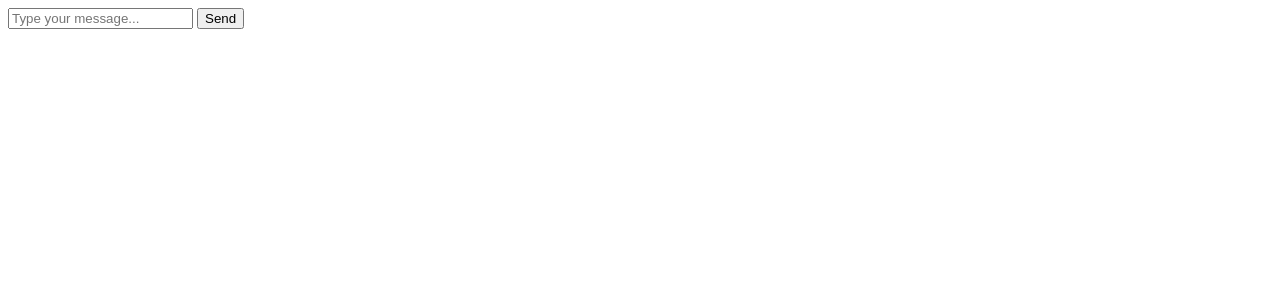
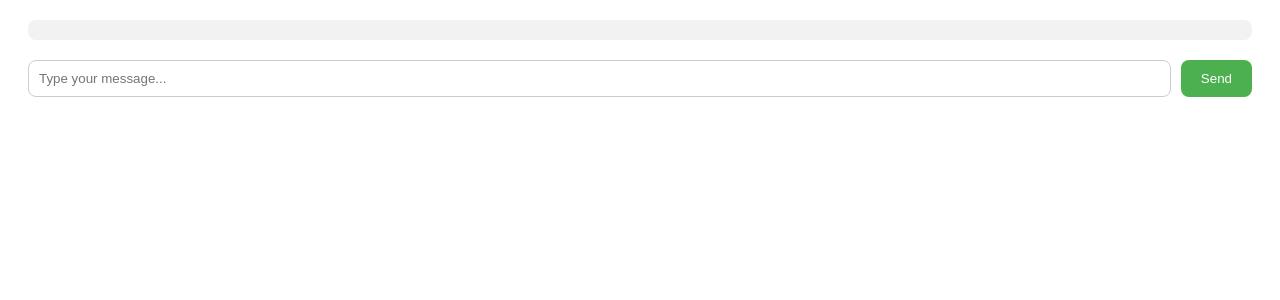
Before and after one commit to tobiasuruali/qualtrics_AI_API, a FastAPI app: page /chat in a window 1280 px wide. Shown: the top 300 px of the page. Run offline with FastAPI, Linux system fonts and the light colour scheme.

Commit message:
- Created a chatbot interface - Separated application logic from backend - Added CSS for a realistic chat view - Improved code organization

```diff
--- a/app/main.py
+++ b/app/main.py
@@ -1,6 +1,14 @@
-from fastapi import FastAPI, BackgroundTasks, HTTPException, Request
-from fastapi import FastAPI, Request, Form, HTTPException, Response, Cookie
-from fastapi.responses import RedirectResponse
+from fastapi import (
+    FastAPI,
+    BackgroundTasks,
+    HTTPException,
+    Request,
+    Form,
+    Response,
+    Cookie,
+    Depends,
+)
+from fastapi.responses import RedirectResponse, HTMLResponse, JSONResponse
 from fastapi.templating import Jinja2Templates
 from pydantic import BaseModel
 import os
@@ -10,31 +18,30 @@ import openai
 from dotenv import load_dotenv
 import time
 import backoff
-from fastapi.responses import HTMLResponse
-from fastapi.templating import Jinja2Templates
-from starlette.responses import RedirectResponse
-import json
+from starlette.middleware.sessions import SessionMiddleware
+from uuid import uuid4
+from fastapi.staticfiles import StaticFiles
 
-
-
-#Module
-from openai_service import create_completion, chatbot_completetion
+# Module
+from openai_service import create_completion, chatbot_completion
 
 # Load the .env file
 load_dotenv()
 openai.api_key = os.getenv("OPENAI_API_KEY")
 
 app = FastAPI()
+app.mount("/static", StaticFiles(directory="static"), name="static")
 templates = Jinja2Templates(directory="templates")
+
 # Configuration variables
 subject = os.getenv("SUBJECT", "US Immigration Policy")
 political_leaning = os.getenv("POLITICAL_LEANING", "left")
 
 
-
 @app.get("/")
 async def index(request: Request):
     return templates.TemplateResponse("index.html", {"request": request})
+
 
 @app.get("/v2/complete")
 async def index(request: Request):  # Include a Request parameter
@@ -42,10 +49,10 @@ async def index(request: Request):  # Include a Request parameter
         completion = await create_completion(subject, political_leaning)
         if completion is not None:
             # Render the complete.html template with dynamic output
-            return templates.TemplateResponse("complete.html", {
-                "request": request,
-                "dynamic_output": completion.choices[0].message.content
-            })
+            return templates.TemplateResponse(
+                "complete.html",
+                {"request": request, "dynamic_output": completion.choices[0].message.content},
+            )
         else:
             raise HTTPException(
                 status_code=500, detail="Failed to create completion after multiple attempts."
@@ -54,46 +61,50 @@ async def index(request: Request):  # Include a Request parameter
         raise HTTPException(status_code=500, detail=str(e))
 
 
-#Try create a chatbot route
-# Helper function to get chat history from cookie
-def get_chat_history(request: Request):
-    chat_history_str = request.cookies.get("chat_history", "[]")
-    return json.loads(chat_history_str)
+# Configure Session Middleware
+app.add_middleware(SessionMiddleware, secret_key="your-secret-key")
 
-# Helper function to update chat history in cookie
-def update_chat_history(response: Response, chat_history):
-    response.set_cookie(key="chat_history", value=json.dumps(chat_history))
+
+# In-memory session storage
+sessions = {}
+
+
+def get_session_id(request: Request):
+    if "session_id" not in request.session:
+        request.session["session_id"] = str(uuid4())
+    return request.session["session_id"]
+
 
 @app.get("/chat")
-async def get_chat(request: Request):
-    chat_history = get_chat_history(request)
-    return templates.TemplateResponse("chat.html", {"request": request, "chat_history": chat_history})
+async def get_chat(request: Request, session_id: str = Depends(get_session_id)):
+    # Clear chat history for the given session_id
+    sessions[session_id] = []
 
-@app.post("/chat")
-async def post_chat(request: Request, user_input: str = Form(...)):
-    chat_history = get_chat_history(request)
-
-    # Add user input to chat history
-    chat_history.append(f"You: {user_input}")
-
-    # Call chatbot_completetion with both user_input and chat_history
-    completion = await chatbot_completetion(user_input, chat_history)
-    bot_response = completion.choices[0].message.content if completion else "Error in generating response."
-    chat_history.append(f"Bot: {bot_response}")
-
-    # Check if the chat limit is reached
-    if len(chat_history) >= 6:  # 3 pairs of interactions (user and bot each)
-        chat_history.append("Chat limit reached.")
-
-    response = templates.TemplateResponse("chat.html", {"request": request, "chat_history": chat_history})
-    update_chat_history(response, chat_history)
-    return response
+    return templates.TemplateResponse(
+        "chat.html", {"request": request, "chat_history": sessions[session_id]}
+    )
 
 
 
+@app.post("/chat")
+async def post_chat(user_input: str = Form(...), session_id: str = Depends(get_session_id)):
+    if session_id not in sessions:
+        sessions[session_id] = []
 
+    # Retrieve chat history from session storage
+    print("Session ID POST: ", sessions[session_id])
+    chat_history = sessions[session_id]
+    # Clears session history after each refresh
+    # chat_history = []
+    chat_history.append(f"You: {user_input}")
 
+    try:
+        bot_response = await chatbot_completion(user_input)
+        chat_history.append(f"Bot: {bot_response}")
+    except HTTPException as e:
+        return JSONResponse(status_code=e.status_code, content={"message": e.detail})
 
+    return JSONResponse(content={"chat_history": chat_history})
 
 
 # Function to retrieve data from JSON file
--- /dev/null
+++ b/app/static/css/chat.css
@@ -0,0 +1,53 @@
+/* Content of chat.css */
+body {
+    font-family: Arial, sans-serif;
+}
+
+#chat-container {
+    background-color: #f2f2f2;
+    border-radius: 8px;
+    padding: 10px;
+    margin: 20px;
+    max-height: 500px;
+    overflow-y: auto;
+}
+
+#chat-container div {
+    margin-bottom: 10px;
+    padding: 10px;
+    border-radius: 8px;
+}
+
+#chat-container div:nth-child(odd) {
+    background-color: #e6e6e6;
+}
+
+#chat-container div:nth-child(even) {
+    background-color: #d9d9d9;
+}
+
+#chat-form {
+    display: flex;
+    margin: 20px;
+}
+
+#user-input {
+    flex-grow: 1;
+    padding: 10px;
+    border-radius: 8px;
+    border: 1px solid #cccccc;
+    margin-right: 10px;
+}
+
+#chat-form button {
+    padding: 10px 20px;
+    border: none;
+    border-radius: 8px;
+    background-color: #4CAF50;
+    color: white;
+    cursor: pointer;
+}
+
+#chat-form button:hover {
+    background-color: #45a049;
+}
--- a/app/templates/chat.html
+++ b/app/templates/chat.html
@@ -1,25 +1,48 @@
 <!DOCTYPE html>
 <html lang="en">
+
+
     <head>
-    <meta charset="UTF-8">
-    <meta name="viewport" content="width=device-width, initial-scale=1.0">
-    <title>Chatbot</title>
-    <style>
-        /* Add your CSS styles here */
-    </style>
+        <!-- Existing head content -->
+        <link rel="stylesheet" type="text/css" href="/static/css/chat.css">
     </head>
+
     <body>
-    <div id="chat-container">
-        <!-- Display chat history -->
-        {% for message in chat_history %}
-            <div class="chat-message">{{ message }}</div>
-        {% endfor %}
-    </div>
 
-    <!-- Chat input form -->
-    <form action="/chat" method="post">
-        <input type="text" name="user_input" placeholder="Type your message..." required>
+        <body>
+            <div id="chat-container"></div>
+
+            <form id="chat-form">
+                <input type="text" name="user_input" id="user-input" placeholder="Type your message..." required>
                 <button type="submit">Send</button>
             </form>
+
+            <script>
+                // Fetch chat history on page load
+                document.getElementById('chat-form').addEventListener('submit', function (event) {
+                    event.preventDefault();
+                    const userInput = document.getElementById('user-input').value;
+                    fetch('/chat', {
+                        method: 'POST',
+                        headers: {
+                            'Content-Type': 'application/x-www-form-urlencoded',
+                        },
+                        body: `user_input=${encodeURIComponent(userInput)}`
+                    })
+                        .then(response => response.json())
+                        .then(data => {
+                            // Update chat container with new history
+                            const chatContainer = document.getElementById('chat-container');
+                            chatContainer.innerHTML = '';
+                            data.chat_history.forEach(message => {
+                                const messageDiv = document.createElement('div');
+                                messageDiv.textContent = message;
+                                chatContainer.appendChild(messageDiv);
+                            });
+                        })
+                        .catch(error => console.error('Error:', error));
+                });
+            </script>
         </body>
+
 </html>
```
Also changed, not shown: app/openai_service.py (+18 -20 lines). Lines whose indentation alone changed are shown as unchanged.
